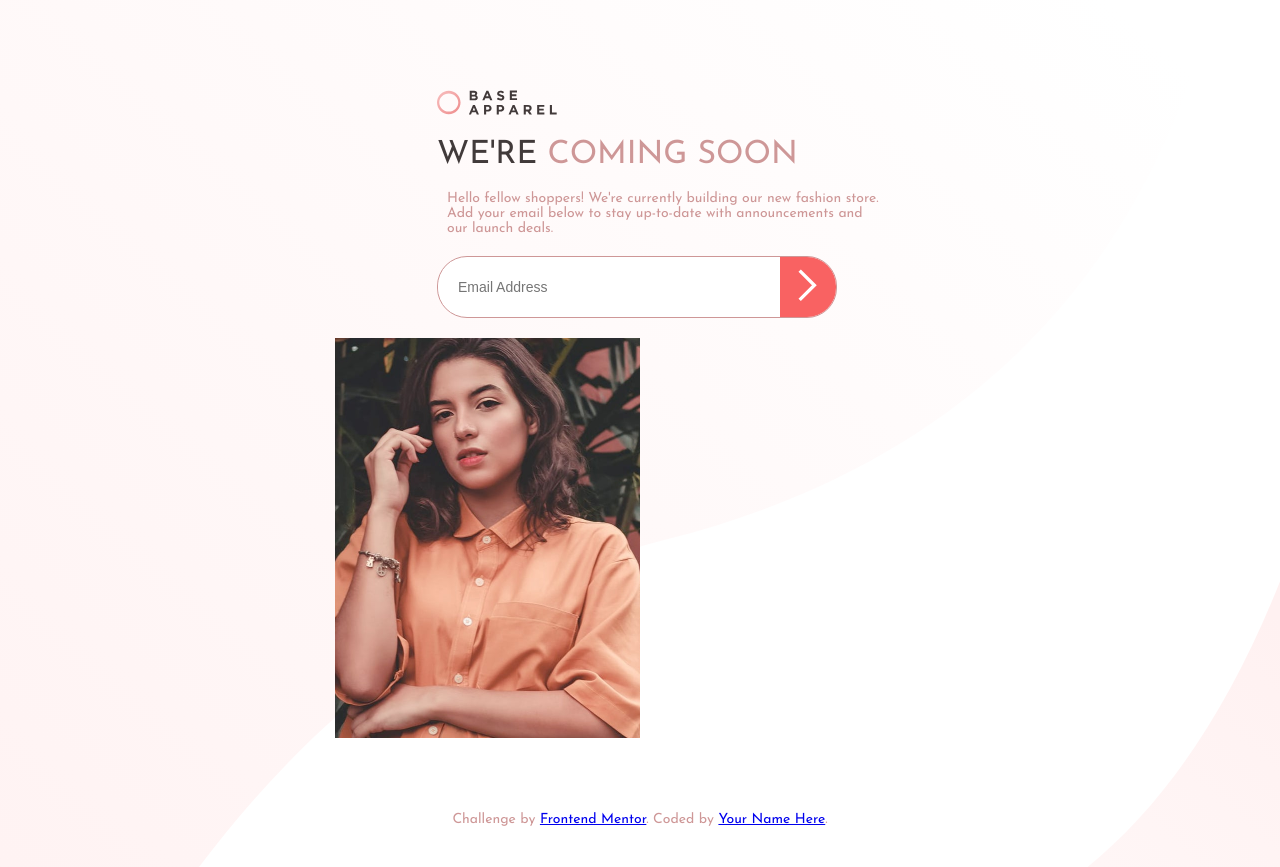
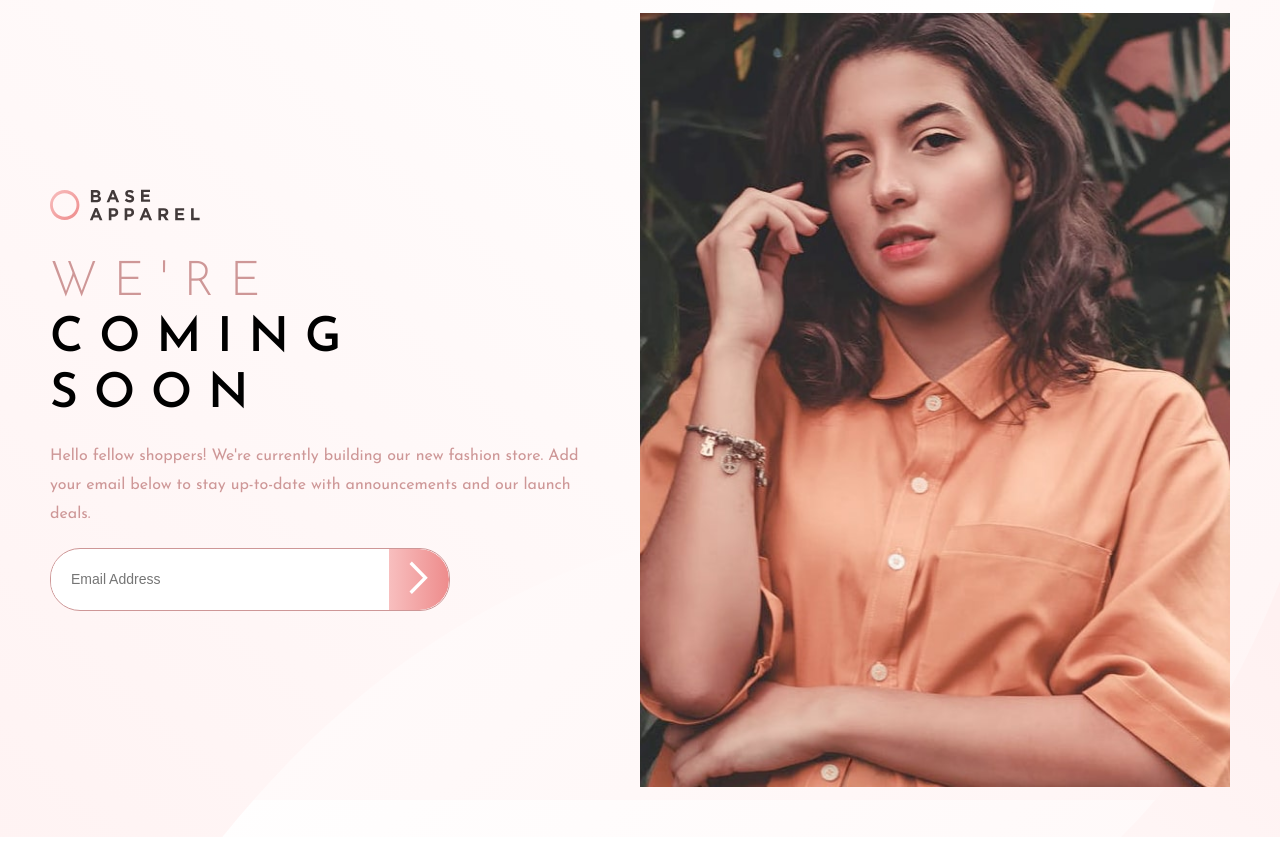
Before and after one commit to Tabitha2025/base-apparel-coming-soon-master, a plain HTML site: page index.html in a window 1280 px wide. After the commit the page ends 837 px from the top, so only its background shows below. Drawn offline with Linux system fonts and the light colour scheme.

Commit message:
updated
updated

```diff
--- a/index.html
+++ b/index.html
@@ -3,30 +3,22 @@
 <head>
     <meta charset="UTF-8">
     <meta name="viewport" content="width=device-width, initial-scale=1.0">
-
     <title>Base Apparel Coming Soon</title>
 
     <!-- Favicon -->
     <link rel="icon" type="image/png" sizes="32x32" href="images/favicon-32x32.png">
 
-  <!-- Link to External CSS -->
+    <!-- CSS -->
     <link rel="stylesheet" href="style.css">
 </head>
 <body>
 
-  <!-- Main Container -->
     <div class="container">
-
-    <!-- Left Section (Text & Form) -->
+        <!-- Left Content -->
         <div class="text-content">
-
-      <!-- Logo -->
             <img src="images/logo.svg" alt="Base Apparel Logo" class="logo">
 
-      <!-- Heading -->
-      <h1>We're <span>coming soon</span></h1>
-
-      <!-- Description -->
+            <h1><span class="text-light">We're</span> Coming Soon</h1>
             <p>
                 Hello fellow shoppers! We're currently building our new fashion store.
                 Add your email below to stay up-to-date with announcements and our launch deals.
@@ -43,25 +35,14 @@
                 </div>
                 <p class="error-message" id="errorMessage">Please provide a valid email</p>
             </form>
-
-
         </div>
 
-    <!-- Right Section (Hero Image) -->
-    <picture>
-      <source srcset="images/hero-desktop.jpg" media="(min-width: 768px)">
-      <img src="images/hero-mobile.jpg" alt="Fashion Model" class="hero-image">
-    </picture>
-
+        <!-- Right Hero Image -->
+        <div class="image-container">
+            <img src="images/hero-desktop.jpg" class="hero-desktop" alt="Fashion Model">
+            <img src="images/hero-mobile.jpg" class="hero-mobile" alt="Fashion Model">
         </div>
-
-  <!-- Footer -->
-  <footer>
-    <p class="attribution">
-      Challenge by <a href="https://www.frontendmentor.io?ref=challenge" target="_blank">Frontend Mentor</a>.
-      Coded by <a href="#">Your Name Here</a>.
-    </p>
-  </footer>
+    </div>
 
     <!-- JavaScript -->
     <script src="script.js"></script>
--- a/script.js
+++ b/script.js
@@ -1,24 +1,16 @@
-document.getElementById("emailForm").addEventListener("submit", function(event) {
+document.getElementById("emailForm").addEventListener("submit", function (event) {
     event.preventDefault();
 
     const emailInput = document.getElementById("email");
     const errorMessage = document.getElementById("errorMessage");
-
+    const inputContainer = document.querySelector(".input-container");
     const emailPattern = /^[a-zA-Z0-9._%+-]+@[a-zA-Z0-9.-]+\.[a-zA-Z]{2,}$/;
 
-    if (!emailPattern.test(emailInput.value)) {
+    if (!emailPattern.test(emailInput.value.trim())) {
         errorMessage.style.display = "block";
-        emailInput.style.borderColor = "hsl(0, 93%, 68%)";
-        emailInput.style.backgroundColor = "hsl(0, 100%, 98%)";
+        inputContainer.classList.add("error"); // Show error icon and border
     } else {
         errorMessage.style.display = "none";
-        emailInput.style.borderColor = "hsl(0, 36%, 70%)";
-        emailInput.style.backgroundColor = "white";
-        alert("Subscribed successfully!");
+        inputContainer.classList.remove("error"); // Hide error icon and border
     }
 });
-
-/* Focus Styling */
-document.getElementById("email").addEventListener("focus", function() {
-    this.style.borderColor = "hsl(0, 80%, 86%)";
-});
--- a/style.css
+++ b/style.css
@@ -1,107 +1,108 @@
 /* Import Google Font */
-@import url('https://fonts.googleapis.com/css2?family=Josefin+Sans:wght@300;400;600&display=swap');
+@import url('https://fonts.googleapis.com/css?family=Josefin+Sans:300,400,600&display=swap');
+
+/* Global Variables */
+:root {
+    --red: hsl(0, 93%, 68%);
+    --red-light: hsl(0, 36%, 70%);
+    --dark: hsl(0, 6%, 24%);
+}
 
 /* Global Reset */
 * {
+    box-sizing: border-box;
     margin: 0;
     padding: 0;
-    box-sizing: border-box;
 }
 
-/* General Styles */
 body {
+    background: url('images/bg-pattern-desktop.svg'),
+        linear-gradient(135deg, hsl(0, 0%, 100%), hsl(0, 100%, 98%));
+    background-size: cover;
+    font-size: 16px;
     font-family: 'Josefin Sans', sans-serif;
-    font-size: 16px;
-    background: url('images/bg-pattern-desktop.svg') no-repeat;
-    background-size: cover;
-    color: hsl(0, 6%, 24%);
-    text-align: center;
-    padding: 20px;
+    height: 100vh;
+    min-height: 100vh;
+    display: flex;
+    align-items: center;
+    justify-content: center;
 }
 
-/* Container */
+/* Layout */
 .container {
-    max-width: 375px;
-    margin: auto;
     display: flex;
-    flex-direction: column;
     align-items: center;
+    justify-content: space-between;
+    max-width: 1440px;
+    padding: 50px;
 }
 
-/* Logo */
-.logo {
-    width: 120px;
-    margin-top: 20px;
+/* Left Content */
+.text-content {
+    width: 45%;
+    text-align: left;
 }
 
-/* Hero Image */
-.hero-image {
-    width: 100%;
-    border-radius: 10px;
-    margin-top: 20px;
+.logo {
+    width: 150px;
+    margin-bottom: 30px;
 }
 
-/* Heading */
 h1 {
-    font-size: 32px;
+    font-size: 3rem;
     text-transform: uppercase;
-    font-weight: 400;
-    margin-top: 20px;
+    font-weight: 600;
+    letter-spacing: 1rem;
+    line-height: 3.5rem;
 }
 
 h1 span {
-    color: hsl(0, 36%, 70%);
+    display: block;
+    color: var(--red-light);
+    font-weight: 300;
 }
 
-/* Paragraph */
 p {
-    color: hsl(0, 36%, 70%);
-    font-size: 14px;
-    margin: 20px 10px;
+    color: var(--red-light);
+    line-height: 1.8rem;
+    margin-top: 1.2rem;
 }
 
-/* ========================= */
-/* 📨 Form Styles */
-/* ========================= */
-
-/* Input Container */
+/* Form */
 .input-container {
     position: relative;
     display: flex;
     align-items: center;
-    border: 1px solid hsl(0, 36%, 70%);
+    border: 1px solid var(--red-light);
     border-radius: 30px;
     overflow: hidden;
     max-width: 400px;
     background: white;
+    margin-top: 20px;
 }
 
-/* Input Field */
 input {
     flex: 1;
     padding: 12px;
     border: none;
     outline: none;
     font-size: 14px;
-    border-radius: 30px 0 0 30px;
     padding-left: 20px;
 }
 
-/* Submit Button */
 button {
-    background: hsl(0, 93%, 68%);
-    padding: 12px 18px;
+    background: linear-gradient(90deg, hsl(0, 80%, 86%), hsl(0, 74%, 74%));
     border: none;
     cursor: pointer;
-    transition: background 0.3s ease;
     border-radius: 0 30px 30px 0;
+    padding: 12px 20px;
 }
 
 button img {
     width: 20px;
 }
 
-/* Error Icon */
+/* Error Handling */
 .error-icon {
     width: 20px;
     position: absolute;
@@ -109,9 +110,8 @@ button img {
     display: none;
 }
 
-/* Error Message */
 .error-message {
-    color: hsl(0, 93%, 68%);
+    color: var(--red);
     font-size: 12px;
     margin-top: 5px;
     display: none;
@@ -119,74 +119,62 @@ button img {
 
 /* Show error styles */
 .input-container.error {
-    border: 2px solid hsl(0, 93%, 68%);
+    border: 2px solid var(--red);
 }
 
 .input-container.error .error-icon {
     display: block;
 }
 
-.input-container.error input {
-    border-color: hsl(0, 93%, 68%);
+/* Right Image */
+.image-container {
+    width: 50%;
 }
 
-/* ========================= */
-/* 🦶 Footer Styles */
-/* ========================= */
-footer {
-    margin-top: 20px;
-    font-size: 12px;
+.hero-desktop {
+    width: 100%;
+    display: block;
 }
 
-/* ========================= */
-/* 💻 Responsive Design */
-/* ========================= */
-
-/* 📱 Mobile-First (Default) */
-@media (max-width: 767px) {
-    body {
-        background: url('images/bg-pattern-desktop.svg') no-repeat;
-        background-size: cover;
-        padding: 20px;
-    }
+.hero-mobile {
+    display: none;
 }
 
-/* 💻 Desktop (768px and above) */
-@media (min-width: 768px) {
-    .container {
-        max-width: 1440px;
-        display: flex;
-        align-items: center;
-        justify-content: space-between;
-        text-align: left;
-        padding: 50px;
+/* Mobile View */
+@media (max-width: 1020px) {
+    body {
+        background-color: white;
     }
 
-    .hero-image {
-        width: 50%;
-        border-radius: 0;
+    .container {
+        flex-direction: column;
+        text-align: center;
+        padding: 20px;
     }
 
     .text-content {
-        width: 40%;
-        margin-left: 50px;
+        width: 100%;
+        margin-top: 20px;
     }
 
-    form {
-        flex-direction: row;
-        max-width: 400px;
+    h1 {
+        font-size: 2.5rem;
     }
 
     .input-container {
         width: 100%;
     }
 
-    input {
-        flex: 1;
-        border-radius: 20px 0 0 20px;
+    .image-container {
+        width: 100%;
     }
 
-    button {
-        border-radius: 0 20px 20px 0;
+    .hero-desktop {
+        display: none;
+    }
+
+    .hero-mobile {
+        display: block;
+        width: 100%;
     }
 }
```
Lines whose indentation alone changed are shown as unchanged.
